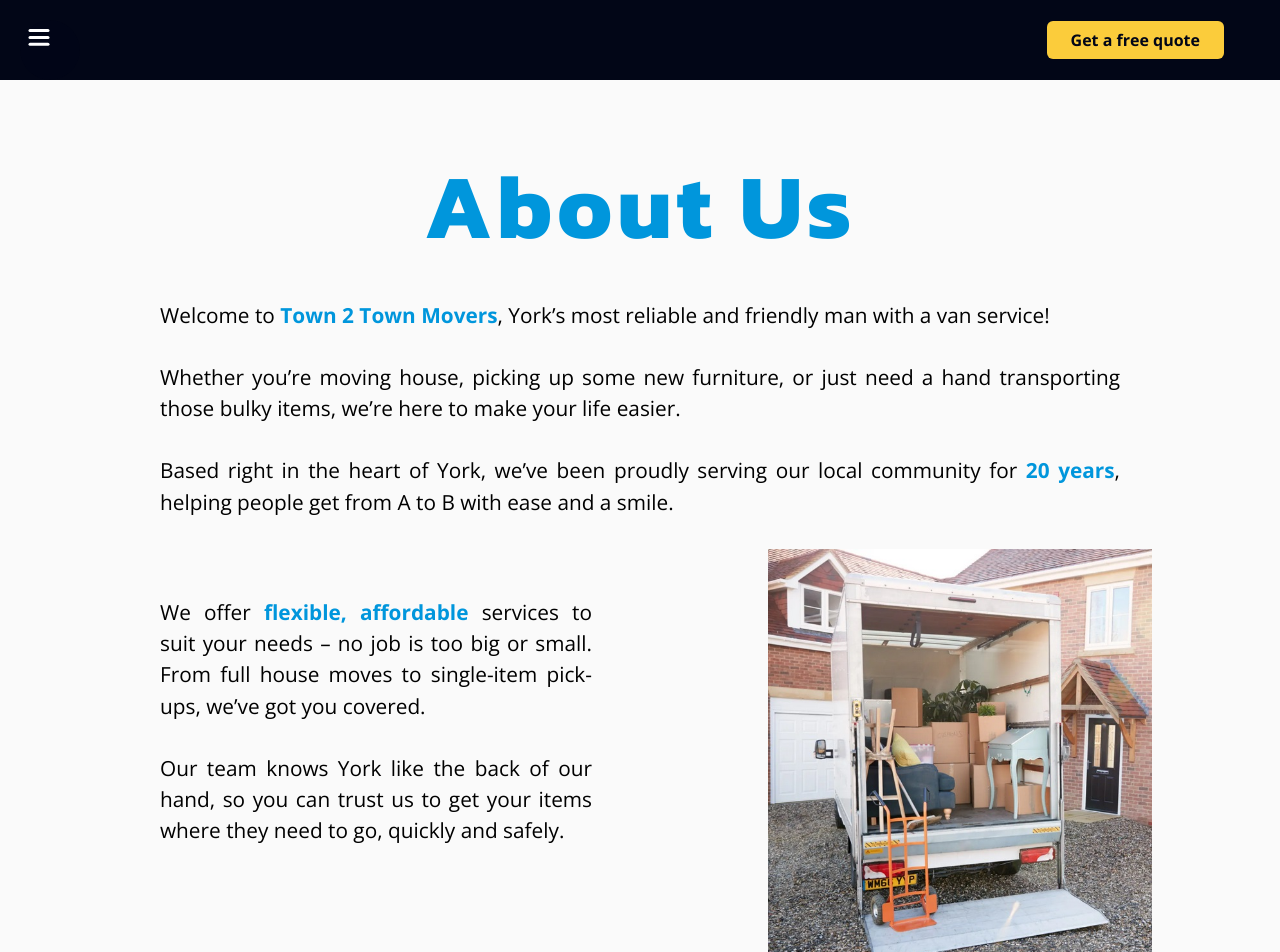
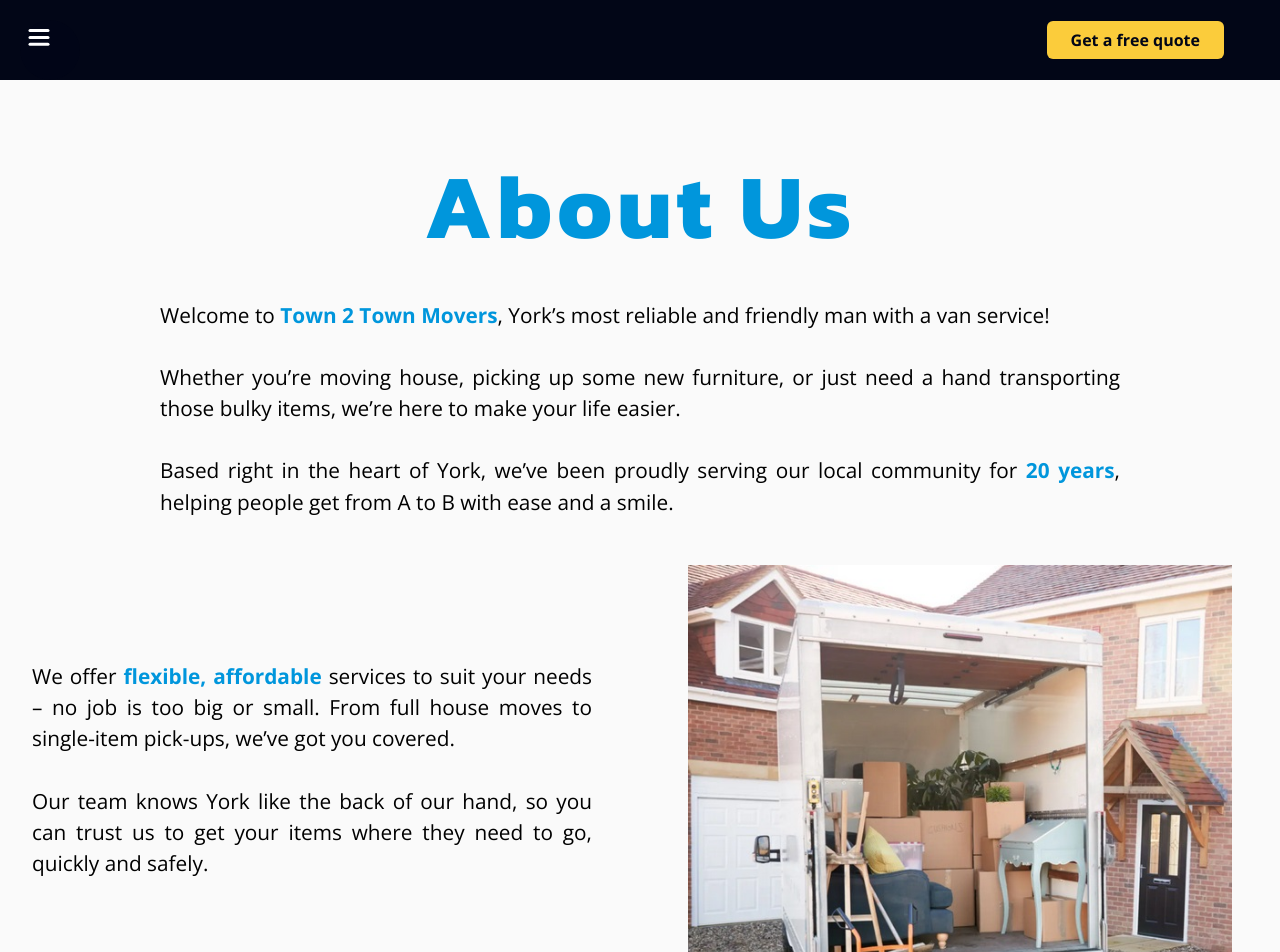
Before and after one commit to hannahf86/town-movers, a React (Vite) app: page /about in a window 1280 px wide. Shown: the top 952 px of the page. Built offline with nearby package versions, Linux system fonts and the light colour scheme.

Commit message:
about margins adapted

```diff
--- a/src/Pages/About.jsx
+++ b/src/Pages/About.jsx
@@ -43,7 +43,7 @@ const About = () => {
           <br />
         </p>
         <div className="lg:grid grid-cols-2">
-          <p className="mx-8 text-base md:text-md md:mx-12 lg:ml-40 text-justify lg:pt-12">
+          <p className="text-base mx-8 md:text-md md:mx-12 lg:ml-8 lg:mt-16 text-justify lg:pt-12">
             We offer{" "}
             <strong className="text-accent">flexible, affordable</strong>{" "}
             services to suit your needs – no job is too big or small. From full
@@ -52,7 +52,11 @@ const About = () => {
             Our team knows York like the back of our hand, so you can trust us
             to get your items where they need to go, quickly and safely.
           </p>
-          <img src={lorry} className="px-32" alt="moving lorry and house" />
+          <img
+            src={lorry}
+            className="px-16 py-8 sm:py-4 sm:px-56 lg:px-12"
+            alt="moving lorry and house"
+          />
         </div>
         <p className="mx-8 text-base md:text-md md:mx-12 lg:mx-40 text-justify lg:pt-12">
           <strong>What makes us stand out? </strong>
```
